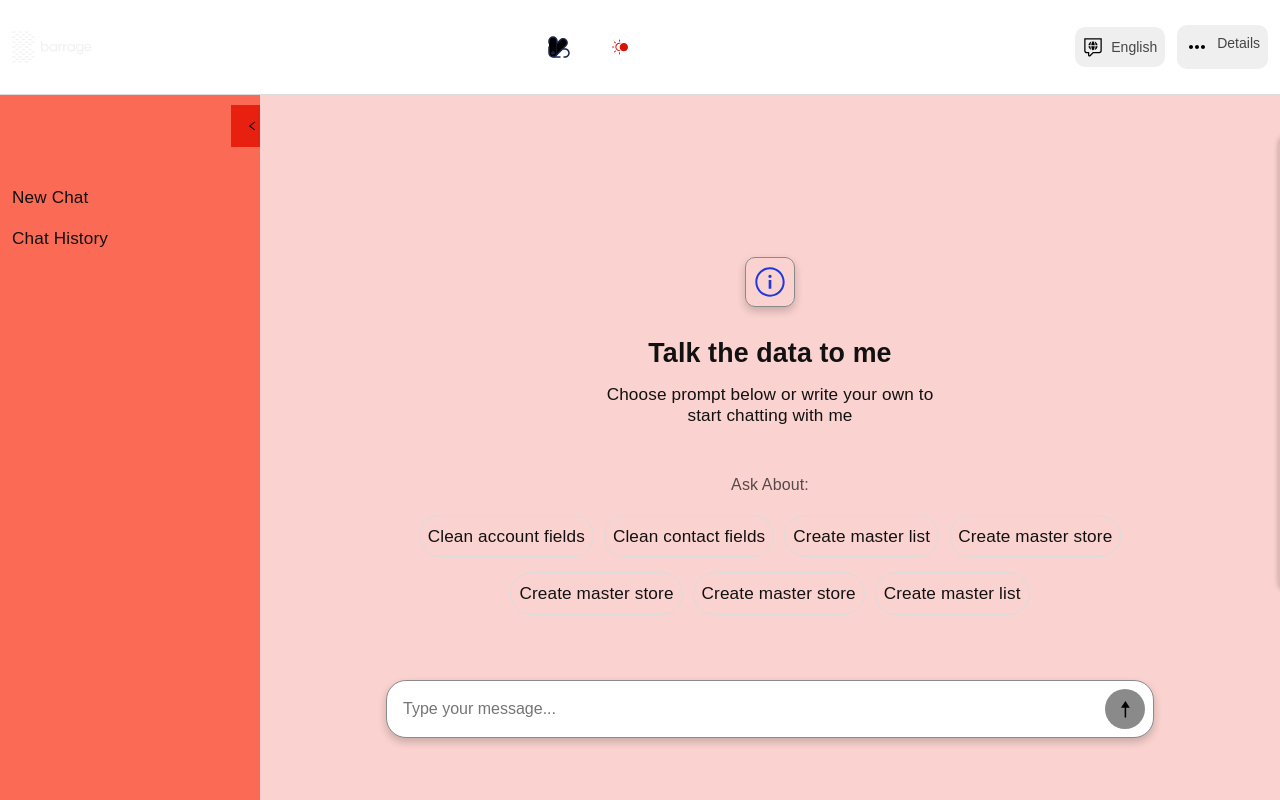
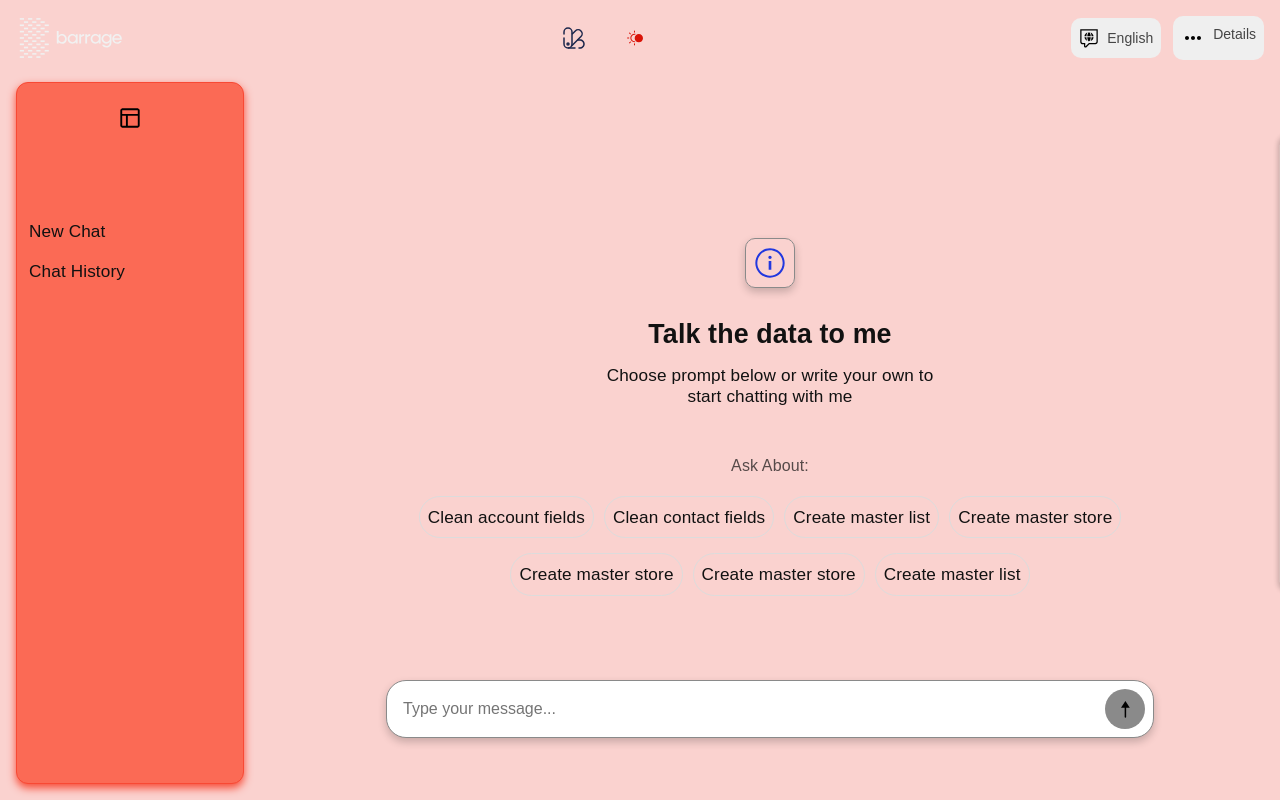
Before and after one commit to barrage/ragu-web-app, a Nuxt app: page / in a window 1280 px wide. Built offline with nearby package versions, Linux system fonts and the light colour scheme.

Commit message:
Add layout theme

```diff
--- a/app/assets/styles/components/_barrage-dropdown.scss
+++ b/app/assets/styles/components/_barrage-dropdown.scss
@@ -1,10 +1,10 @@
 @layer barrage-dropdown {
   :root {
-    --dropdown-background-color: var(--color-gray-50);
+    --dropdown-background-color: var(--color-primary-100);
     --dropdown-padding-block: clamp(0.25rem, 0.2197rem + 0.1294vw, 0.375rem);
     --dropdown-shadow: 0px 4px 12px 0px rgba(0, 0, 0, 0.05),
       0px 4px 12px 0px rgba(0, 0, 0, 0.05);
-    --dropdown-item-background-color: var(--color-gray-50);
+    --dropdown-item-background-color: var(--color-primary-100);
     --dropdown-item-padding-block: clamp(
       0.625rem,
       0.5947rem + 0.1294vw,
@@ -19,27 +19,27 @@
 
   html.dark {
     .barrage-dropdown {
-      --dropdown-background-color: var(--color-gray-900);
+      --dropdown-background-color: var(--color-primary-800);
 
       &__popper {
-        --dropdown-background-color: var(--color-gray-900);
+        --dropdown-background-color: var(--color-primary-800);
       }
     }
 
     .barrage-dropdown-menu {
       &__item {
-        --dropdown-item-background-color: var(--color-gray-900);
+        --dropdown-item-background-color: var(--color-primary-900);
 
         &:hover {
-          --dropdown-item-background-color: var(--color-gray-800);
+          --dropdown-item-background-color: var(--color-primary-800);
         }
 
         &:active {
-          --dropdown-item-background-color: var(--color-gray-700);
+          --dropdown-item-background-color: var(--color-primary-700);
         }
 
         &:focus-visible {
-          --dropdown-item-background-color: var(--color-gray-800);
+          --dropdown-item-background-color: var(--color-primary-800);
         }
       }
     }
@@ -76,7 +76,7 @@
       transition: background-color 0.4s ease-out;
 
       &:hover {
-        --dropdown-item-background-color: var(--color-gray-100);
+        --dropdown-item-background-color: var(--color-primary-100);
       }
 
       &:focus-visible {
@@ -85,7 +85,7 @@
       }
 
       &:active {
-        --dropdown-item-background-color: var(--color-gray-200);
+        --dropdown-item-background-color: var(--color-primary-200);
       }
     }
   }
--- a/app/assets/styles/core/_colors.scss
+++ b/app/assets/styles/core/_colors.scss
@@ -314,30 +314,28 @@
       --color-primary-900: #1f0b4c;
     }
     &.theme-red {
-      --color-primary-subtle: #fad2cf;
-      --color-primary-0: #ffcabf;
-      --color-primary-100: #fd9684;
-      --color-primary-200: #fb6a55;
-      --color-primary-300: #f84934;
-      --color-primary-400: #f2321e;
-      --color-primary-500: #e82010;
-      --color-primary-600: #d91308;
-      --color-primary-700: #c30a03;
-      --color-primary-800: #a70401;
-      --color-primary-900: #870000;
+      --color-primary-0: #ffcccb;
+      --color-primary-100: #ff9999;
+      --color-primary-200: #ff6666;
+      --color-primary-300: #ff4c4c;
+      --color-primary-400: #ff3333;
+      --color-primary-500: #e62e2e;
+      --color-primary-600: #cc2929;
+      --color-primary-700: #b22424;
+      --color-primary-800: #991f1f;
+      --color-primary-900: #661414;
     }
     &.theme-green {
-      --color-primary-subtle: #ccf0e1;
-      --color-primary-0: #dbffed;
-      --color-primary-100: #8ff0c1;
-      --color-primary-200: #4ee19c;
-      --color-primary-300: #1bd27f;
-      --color-primary-400: #00c26d;
-      --color-primary-500: #00b367;
-      --color-primary-600: #00a461;
-      --color-primary-700: #00955a;
-      --color-primary-800: #008653;
-      --color-primary-900: #00774b;
+      --color-primary-0: #ccffd8;
+      --color-primary-100: #b3ffbf;
+      --color-primary-200: #99ff99;
+      --color-primary-300: #66ff66;
+      --color-primary-400: #33ff57;
+      --color-primary-500: #28cc46;
+      --color-primary-600: #20a137;
+      --color-primary-700: #198030;
+      --color-primary-800: #146623;
+      --color-primary-900: #0e4718;
     }
     &.theme-orange {
       --color-primary-0: #ffd8b8;
--- a/app/components/layout/LlmAside.vue
+++ b/app/components/layout/LlmAside.vue
@@ -12,19 +12,16 @@ const navigationStore = useNavigationStore()
 <template>
   <aside>
     <nav class="navigation-container">
+      <button class="toggle-btn" @click="navigationStore.toggleSidebar">
+        <Layout />
+      </button>
       <div v-if="!navigationStore.isSidebarCollapsed" class="chat">
         <span>{{ $t('newChat') }}</span>
         <span>{{ $t('chatHistory') }}</span>
       </div>
       <div v-else class="chat-icons chat">
         <Add />
-        <Layout />
       </div>
-
-      <button class="toggle-btn" @click="navigationStore.toggleSidebar">
-        <CaretLeft v-if="!navigationStore.isSidebarCollapsed" />
-        <CaretRight v-if="navigationStore.isSidebarCollapsed " />
-      </button>
     </nav>
   </aside>
 </template>
@@ -35,11 +32,14 @@ aside {
   transition: width 0.3s ease;
   overflow: hidden;
   background-color: var(--color-primary-200);
+  border: 1px solid var(--color-primary-300);
+  border-radius: 12px;
+  margin: 6px 16px 16px 16px;
+  box-shadow: 0 4px 8px var(--color-primary-300);
 
   .navigation-container {
     display: flex;
     flex-direction: column;
-    justify-content: space-between;
     position: relative;
     padding: 0.75rem;
     height: 100%;
@@ -57,15 +57,31 @@ aside {
   }
 
   .toggle-btn {
-    position: absolute;
     width: max-content;
-    background-color: var(--color-primary-500);
+    height: fit-content;
+    background-color: transparent;
     border: none;
     color: white;
     cursor: pointer;
     padding: 0.8rem;
-    right: -0.8125rem;
-    top: 0.625rem;
+    margin-inline: auto;
+    border-radius: 8px;
+
+    &:hover {
+      background: var(--color-primary-300);
+    }
+  }
+}
+.dark {
+  aside {
+    background-color: var(--color-primary-800);
+    border: 1px solid var(--color-primary-700);
+    box-shadow: 0 4px 8px var(--color-primary-700);
+  }
+  .toggle-btn {
+    &:hover {
+      background: var(--color-primary-700);
+    }
   }
 }
 .dark {
--- a/app/components/layout/LlmHeader.vue
+++ b/app/components/layout/LlmHeader.vue
@@ -43,9 +43,8 @@ const setCurrentLocale = async (localeCode: string) => {
 <template>
   <header>
     <BarrageLogo
-      width="80px"
-      height="70px"
-      color="black"
+      width="110px"
+      height="40px"
     />
     <ThemeSelector />
 
@@ -119,9 +118,9 @@ header {
   position: sticky;
   top: 0;
   z-index: 1;
-  padding: 0.75rem;
-  border-bottom: 0.0625rem solid var(--color-gray-200);
-  background-color: white;
+  padding: 1rem;
+  /*   border-bottom: 1px solid var(--color-primary-300); */
+  background-color: var(--color-primary-subtle);
 
   .header-right {
     display: flex;
@@ -306,8 +305,8 @@ header {
 
 .dark {
   header {
-    background-color: var(--color-primary-800);
-    border-bottom: 1px solid var(--color-primary-800);
+    background-color: var(--color-primary-900);
+    /*  border-bottom: 1px solid var(--color-primary-600); */
   }
 }
 </style>
--- a/app/layouts/default.vue
+++ b/app/layouts/default.vue
@@ -24,9 +24,9 @@ const navigationStore = useNavigationStore()
   min-height: 100vh;
   position: relative;
   transition: grid-template-columns 0.3s ease;
-
+  background: var(--color-primary-subtle);
   &.sidebar-collapsed {
-    grid-template-columns: 5rem 1fr;
+    grid-template-columns: 100px 1fr;
   }
 }
 
@@ -39,5 +39,8 @@ const navigationStore = useNavigationStore()
   .main {
     background-color: var(--color-primary-900);
   }
+  .main-layout {
+    background-color: var(--color-primary-900);
+  }
 }
 </style>
```
Also changed, not shown: app/assets/icons/svg/palette-theme.svg, 1 other file (tests, documents, lock files or other folders).
